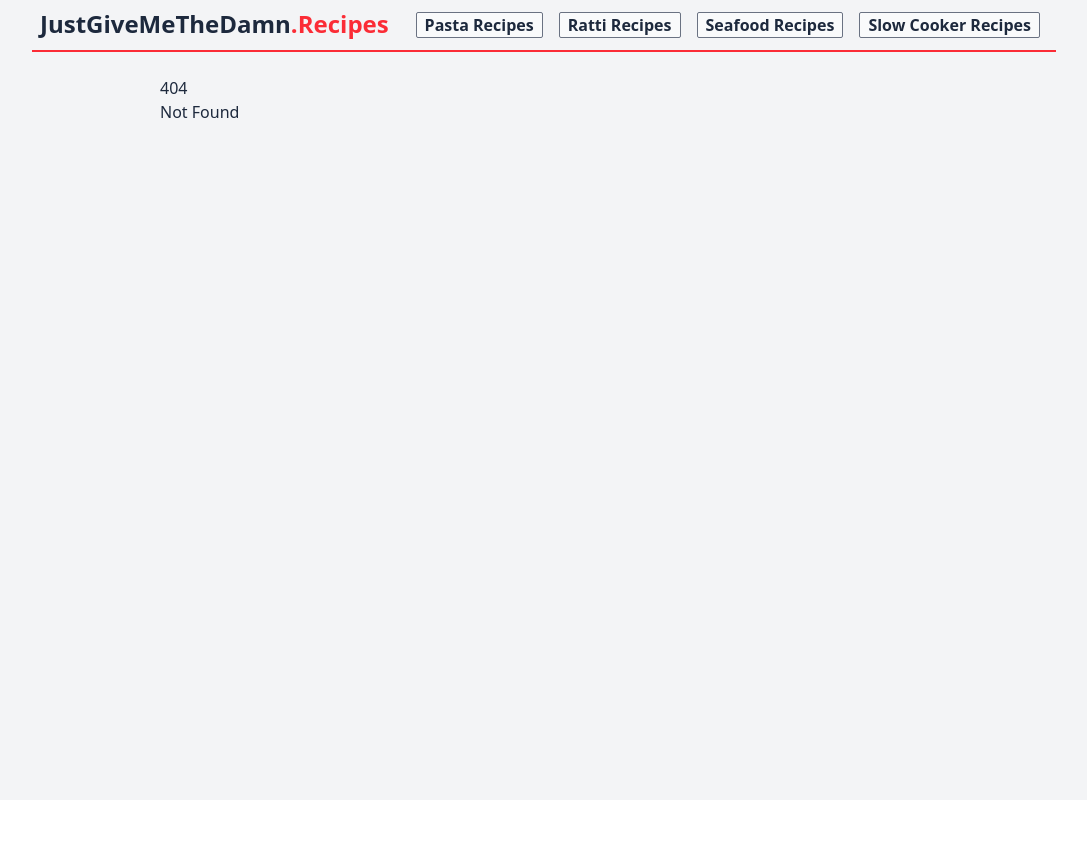
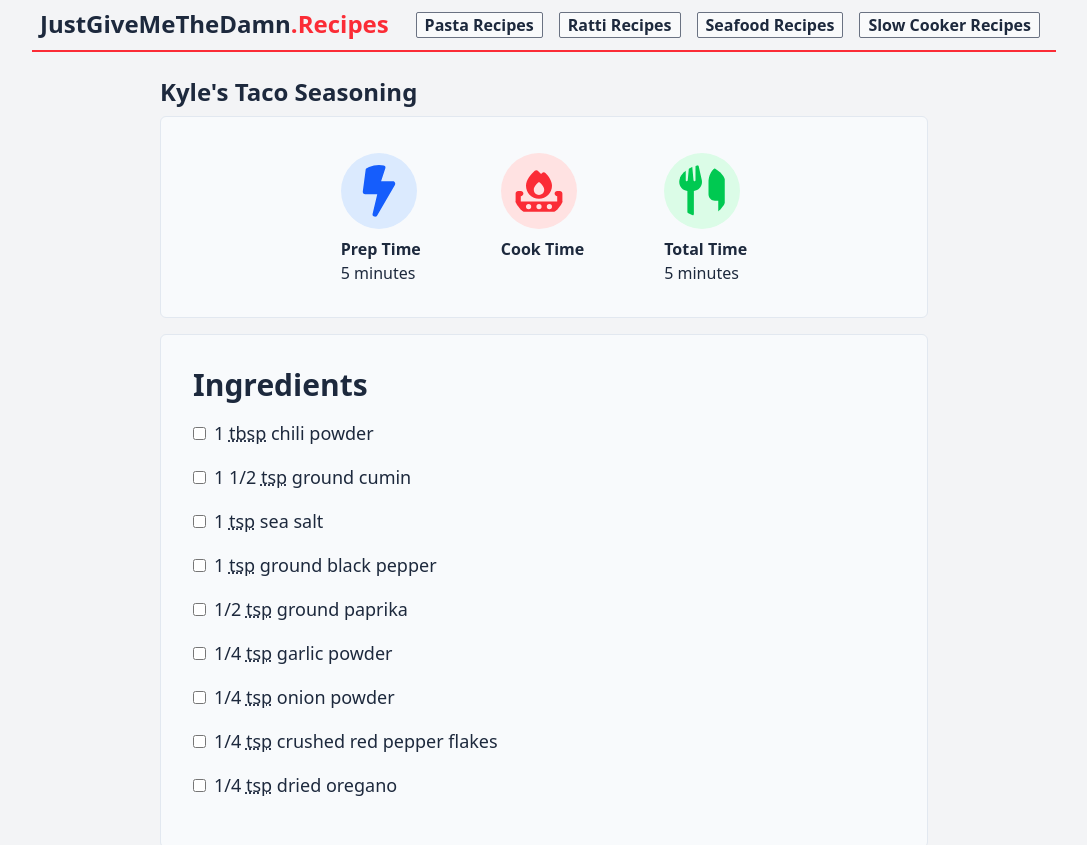
Before and after one commit to kyleratti/justgivemethedamn.recipes, a SvelteKit app in the folder source/: page /recipes/ratti/kyles-taco-seasoning in a window 1280 px wide. Before the commit this address had no page. Shown: the top 845 px of the page, without its empty margins (96-1183 px from the left). Before the commit the page ends 800 px from the top, so only its background shows below. Built offline with nearby package versions, Linux system fonts and the light colour scheme.

Commit message:
feat: add taco seasoning recipe

```diff
--- a/source/src/routes/recipes/ratti/+page.svelte
+++ b/source/src/routes/recipes/ratti/+page.svelte
@@ -11,32 +11,37 @@
 <p>These recipes are from the Ratti family.</p>
 
 <ul class="list-inside list-disc">
-	<li class="md:my-1 my-2">
+	<li class="my-2 md:my-1">
 		<a href="/recipes/ratti/chris-caramel-bars" class="text-blue-500 hover:underline"
 			>Chris' Caramel Bars</a
 		>
 	</li>
-	<li class="md:my-1 my-2">
+	<li class="my-2 md:my-1">
 		<a href="/recipes/ratti/chris-salsa" class="text-blue-500 hover:underline">Chris' Salsa</a>
 	</li>
-	<li class="md:my-1 my-2">
+	<li class="my-2 md:my-1">
 		<a href="/recipes/ratti/grandma-wests-baked-beans" class="text-blue-500 hover:underline"
 			>Grandma West's Baked Beans</a
 		>
 	</li>
-	<li class="md:my-1 my-2">
+	<li class="my-2 md:my-1">
 		<a href="/recipes/ratti/laurens-chicken-pot-pie" class="text-blue-500 hover:underline"
 			>Lauren's Chicken Pot Pie</a
 		>
 	</li>
-	<li class="md:my-1 my-2">
+	<li class="my-2 md:my-1">
 		<a href="/recipes/ratti/kyles-chicken-brine" class="text-blue-500 hover:underline">
 			Kyle's Chicken Brine
 		</a>
 	</li>
-	<li class="md:my-1 my-2">
+	<li class="my-2 md:my-1">
 		<a href="/recipes/ratti/kyles-ginger-snaps" class="text-blue-500 hover:underline">
 			Kyle's Ginger Snaps
 		</a>
 	</li>
+	<li class="my-2 md:my-1">
+		<a href="/recipes/ratti/kyles-taco-seasoning" class="text-blue-500 hover:underline">
+			Kyle's Taco Seasoning
+		</a>
+	</li>
 </ul>
--- /dev/null
+++ b/source/src/routes/recipes/ratti/kyles-taco-seasoning/+page.svelte
@@ -0,0 +1,51 @@
+<script lang="ts">
+	import IngredientsList from "$components/IngredientsList.svelte";
+	import RecipeTime from "$components/RecipeTime.svelte";
+	import StepsList from "$components/StepsList.svelte";
+	import { createTitle } from "$lib/titleUtil";
+	import type { Contributor, CookingRecipe } from "$lib/types";
+	import Fraction from "fraction.js";
+	import RecipeNote from "$components/RecipeNote.svelte";
+
+	const contributors: Contributor[] = [{ kind: "person", name: "Kyle" }];
+
+	const recipe: CookingRecipe = {
+		prepTimeMinutes: 5,
+		cookTimeMinutes: 0,
+		ingredients: [
+			{ kind: "exact", quantity: 1, unit: "tablespoon", name: "chili powder" },
+			{ kind: "exact", quantity: new Fraction(3, 2), unit: "teaspoon", name: "ground cumin" },
+			{ kind: "exact", quantity: 1, unit: "teaspoon", name: "sea salt" },
+			{ kind: "exact", quantity: 1, unit: "teaspoon", name: "ground black pepper" },
+			{ kind: "exact", quantity: new Fraction(1, 2), unit: "teaspoon", name: "ground paprika" },
+			{ kind: "exact", quantity: new Fraction(1, 4), unit: "teaspoon", name: "garlic powder" },
+			{ kind: "exact", quantity: new Fraction(1, 4), unit: "teaspoon", name: "onion powder" },
+			{
+				kind: "exact",
+				quantity: new Fraction(1, 4),
+				unit: "teaspoon",
+				name: "crushed red pepper flakes",
+			},
+			{ kind: "exact", quantity: new Fraction(1, 4), unit: "teaspoon", name: "dried oregano" },
+		],
+		steps: [{ description: "Mix all ingredients together." }],
+	};
+</script>
+
+<svelte:head>
+	<title>{createTitle("Kyle's Taco Seasoning")}</title>
+</svelte:head>
+
+<h2 class="mb-2 text-2xl font-bold">Kyle's Taco Seasoning</h2>
+
+<div class="mb-4 rounded-md border border-slate-200 bg-slate-50">
+	<RecipeTime prepTimeMinutes={recipe.prepTimeMinutes} cookTimeMinutes={recipe.cookTimeMinutes} />
+</div>
+
+<div class="mb-4 rounded-md border border-slate-200 bg-slate-50 p-4 md:p-8">
+	<IngredientsList ingredients={recipe.ingredients} />
+</div>
+
+<div class="mb-4 rounded-md border border-slate-200 bg-slate-50 p-4 md:p-8">
+	<StepsList steps={recipe.steps} />
+</div>
```
